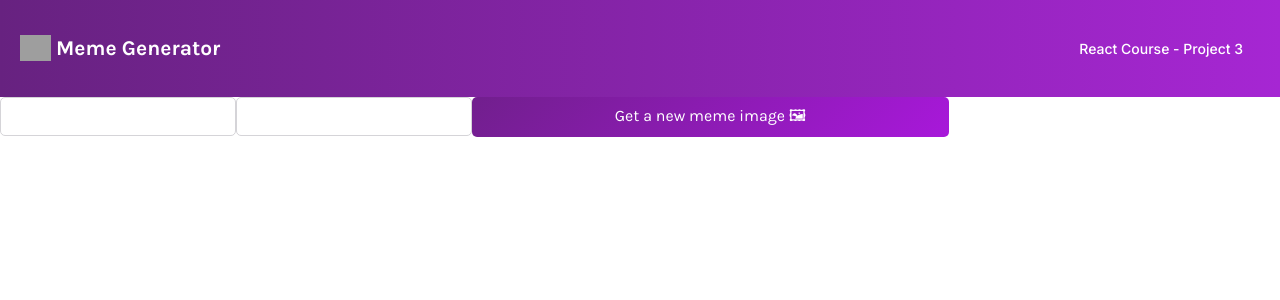
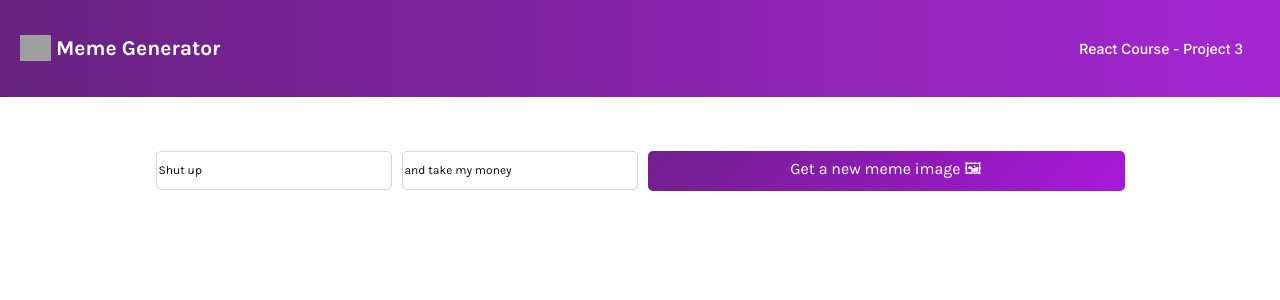
Before and after one commit to LurieK/Scrimba-Meme-Generator, a React (Create React App) app: page / in a window 1280 px wide. Shown: the top 300 px of the page. Built offline with nearby package versions, Linux system fonts and the light colour scheme; grey boxes are pictures that could not be loaded.

Commit message:
merge input1 and input 2 to one css rule and add text to input

```diff
--- a/src/Meme.js
+++ b/src/Meme.js
@@ -2,8 +2,8 @@ export default function Meme (){
 
     return (
         <form className="input-form">
-            <input className="input1" type="text"></input>
-            <input className="input2" type="text"></input>
+            <input className="input1" value="Shut up" type="text"></input>
+            <input className="input2" value="and take my money" type="text"></input>
             <button className="submit-btn" type="submit">Get a new meme image  🖼</button>
         </form>
 
--- a/src/styles.css
+++ b/src/styles.css
@@ -41,22 +41,28 @@ body {
   margin: 25px 37px 25px auto;
 }
 
+.input-form{
+  text-align: center;
+  margin-top: 44px;
+}
 
-
-.input1 {
+.input1,
+.input2 {
+  margin-right: 10px;
   border-radius: 5px;
   border: 1px solid #D5D4D8;
   width:230px;
   height: 35px;
 
+  color: #0D0D0D;
+  font-family: Karla;
+  font-size: 12px;
+  font-weight: 400;
+
+
 }
 
-.input2 {
-  border-radius: 5px;
-  border: 1px solid #D5D4D8;
-  width:230px;
-  height: 35px;
-}
+
 
 .submit-btn {
   border-radius: 5px;
@@ -69,5 +75,6 @@ body {
 
   width: 477px;
   height: 40px;
+  margin-top: 10px;
 
 }
```
